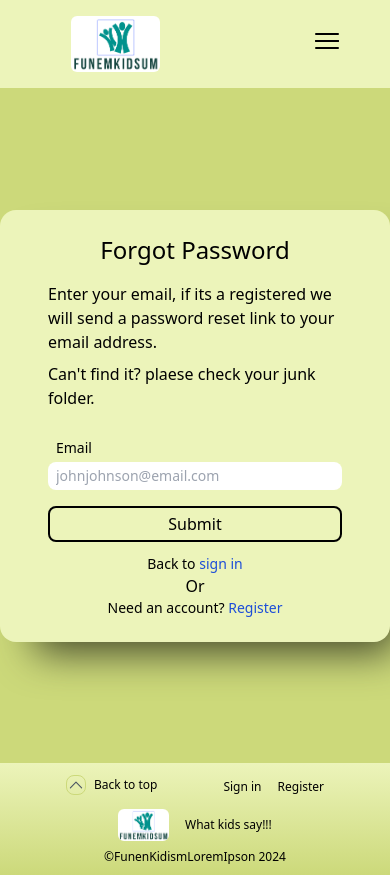
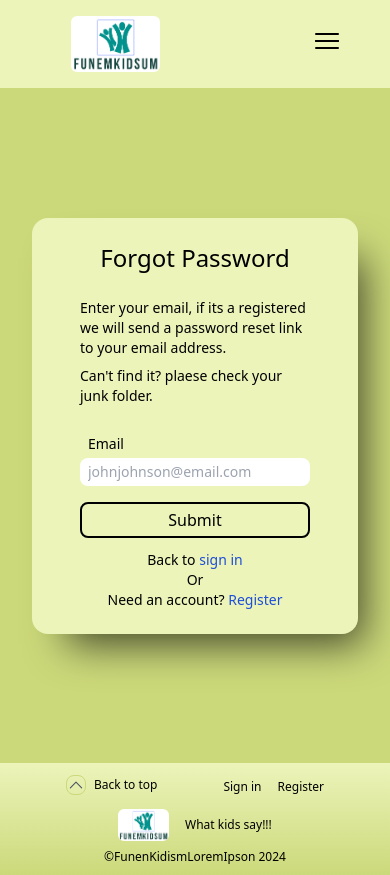
Before and after one commit to Gazdean/Funem-Kidsum-Lorem-Ipsum, a React (Vite) app: page /reset-password in a window 390 px wide. Built offline with nearby package versions, Linux system fonts and the light colour scheme.

Commit message:
margins to sign in register and forgot email forms

```diff
--- a/src/pages/Register.jsx
+++ b/src/pages/Register.jsx
@@ -23,7 +23,7 @@ export default function SignIn() {
   return (
     <div id="sign-in-page" className='flex justify-center items-center bg-main min-h-[80vh] md:min-h-[73vh]'>
 
-      <form id="sign-in-form" className='bg-second flex flex-col w-[100vw] md:w-1/3 pl-12 pr-12 pt-6 pb-6 rounded-2xl shadow-[20px_25px_40px_-15px_#414529]' onSubmit={handleSubmit(onSubmit)} noValidate>
+      <form id="sign-in-form" className='bg-second flex flex-col w-[100vw] md:w-1/3 pl-12 pr-12 pt-6 pb-6 ml-8 mr-8 rounded-2xl shadow-[20px_25px_40px_-15px_#414529]' onSubmit={handleSubmit(onSubmit)} noValidate>
 
         <h1 className='text-2xl md:text-3xl self-center mb-4'>Register</h1>
 
--- a/src/pages/ResetPassword.jsx
+++ b/src/pages/ResetPassword.jsx
@@ -21,11 +21,11 @@ export default function ResetPassword() {
   return (
     <div id="forgot-password-page" className='flex justify-center items-center bg-main min-h-[80vh] md:min-h-[73vh]'>
 
-      <form id="forgot-password-form" className='bg-second flex flex-col w-[100vw] md:w-1/3 pl-12 pr-12 pt-6 pb-6 rounded-2xl shadow-[20px_25px_40px_-15px_#414529]' onSubmit={handleSubmit(onSubmit)} noValidate>
+      <form id="forgot-password-form" className='bg-second flex flex-col w-[100vw] md:w-1/3 pl-12 pr-12 pt-6 pb-6 ml-8 mr-8 rounded-2xl shadow-[20px_25px_40px_-15px_#414529]' onSubmit={handleSubmit(onSubmit)} noValidate>
 
         <h1 className='text-2xl md:text-3xl self-center mb-4'>Forgot Password</h1>
-        <p>Enter your email, if its a registered we will send a password reset link to your email address.</p>
-        <p className='mt-2'>Can't find it? plaese check your junk folder.</p>
+        <p className='mt-2 text-sm md:text-base'>Enter your email, if its a registered we will send a password reset link to your email address.</p>
+        <p className='mt-2 text-sm md:text-base'>Can't find it? plaese check your junk folder.</p>
 
         <label className='p-1 pl-2 mt-6 text-sm md:text-base' htmlFor="email">Email </label>
         <input id="email" className='text-sm md:text-base p-1 pl-2 pr-2 rounded-lg' type="email" placeholder='johnjohnson@email.com' name='email' {...register('email', {required:true, pattern: emailRegex})}/>
@@ -34,7 +34,7 @@ export default function ResetPassword() {
 
         <button className='inline-block border-2 border-black rounded-lg w-auto p-1 mt-4 mb-3' type="submit">Submit</button>
         <p className='self-center text-sm md:text-base'>Back to <NavLink to="/sign-in" className='text-blue-700'>sign in</NavLink></p>
-        <p className='self-center'>Or</p>
+        <p className='self-center text-sm md:text-base'>Or</p>
         <p className='self-center text-sm md:text-base'>Need an account? <NavLink to="/register" className='text-blue-700'>Register</NavLink></p>
       </form>
     </div>
--- a/src/pages/SignIn.jsx
+++ b/src/pages/SignIn.jsx
@@ -22,7 +22,7 @@ export default function SignIn() {
   return (
     <div id="sign-in-page" className='flex justify-center items-center bg-main min-h-[80vh] md:min-h-[73vh]'>
 
-      <form id="sign-in-form" className='bg-second flex flex-col w-[100vw] md:w-1/3 pl-12 pr-12 pt-6 pb-6 rounded-2xl shadow-[20px_25px_40px_-15px_#414529]' onSubmit={handleSubmit(onSubmit)} noValidate>
+      <form id="sign-in-form" className='bg-second flex flex-col w-[100vw] md:w-1/3 pl-12 pr-12 pt-6 pb-6 ml-8 mr-8 rounded-2xl shadow-[20px_25px_40px_-15px_#414529]' onSubmit={handleSubmit(onSubmit)} noValidate>
 
         <h1 className='text-2xl md:text-3xl self-center mb-4'>Sign In</h1>
 
```
